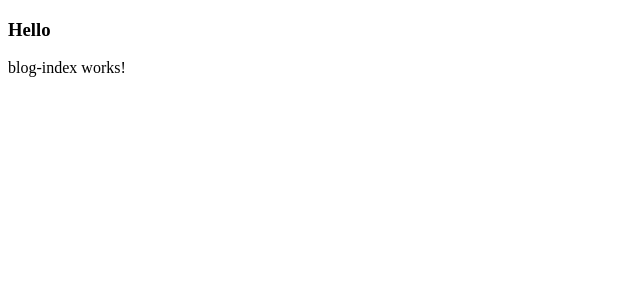
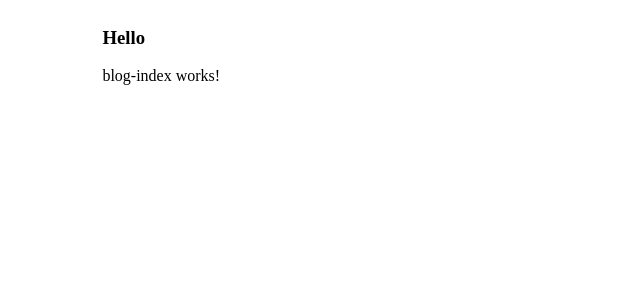
Before and after one commit to patrickstracey/herbies, an Angular app: page / in a window 1280 px wide. Shown: the top 300 px of the page, without its empty margins (0-640 px from the left). Built offline with nearby package versions, Linux system fonts and the light colour scheme.

Commit message:
some initial styles

```diff
--- a/src/app/app.component.html
+++ b/src/app/app.component.html
@@ -1,2 +1,4 @@
-<h3>Hello</h3>
-<router-outlet></router-outlet>
+<div class="core">
+  <h3>Hello</h3>
+  <router-outlet></router-outlet>
+</div>
--- a/src/app/app.component.scss
+++ b/src/app/app.component.scss
@@ -0,0 +1,6 @@
+.core {
+  margin: 0vh 6vw;
+  padding: 1vh 2vw;
+  background-color: white;
+  min-height: 98vh;
+}
--- a/src/modules/blog/blog-index/blog-index.component.scss
+++ b/src/modules/blog/blog-index/blog-index.component.scss
@@ -0,0 +1,27 @@
+.post-preview {
+  margin-bottom: 16px;
+  cursor: pointer;
+  border-radius: 12% 0 0 12%;
+}
+
+.post-preview:hover {
+  img {
+    border-color: blue;
+  }
+}
+
+.img {
+  height: 20vw;
+  width: 20vw;
+  margin-right: 16px;
+
+  img {
+    height: 100%;
+    width: 100%;
+    object-fit: cover;
+    border-right: 3px solid;
+    //border-left: 4px solid;
+    border-color: palevioletred;
+    border-radius: 12% 0 0 12%;
+  }
+}
--- a/src/styles.scss
+++ b/src/styles.scss
@@ -1 +1,9 @@
-/* You can add global styles to this file, and also import other style files */
+body {
+  //background-color: antiquewhite;
+  margin: unset;
+}
+
+.row {
+  display: flex;
+  flex-direction: row;
+}
```
